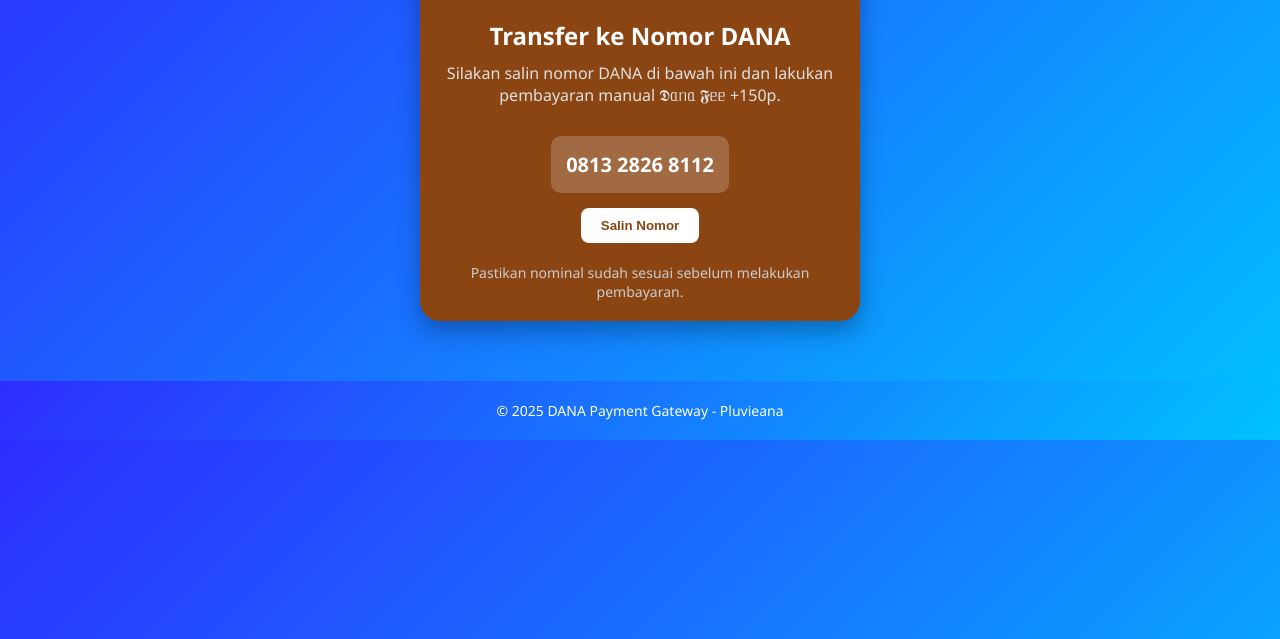
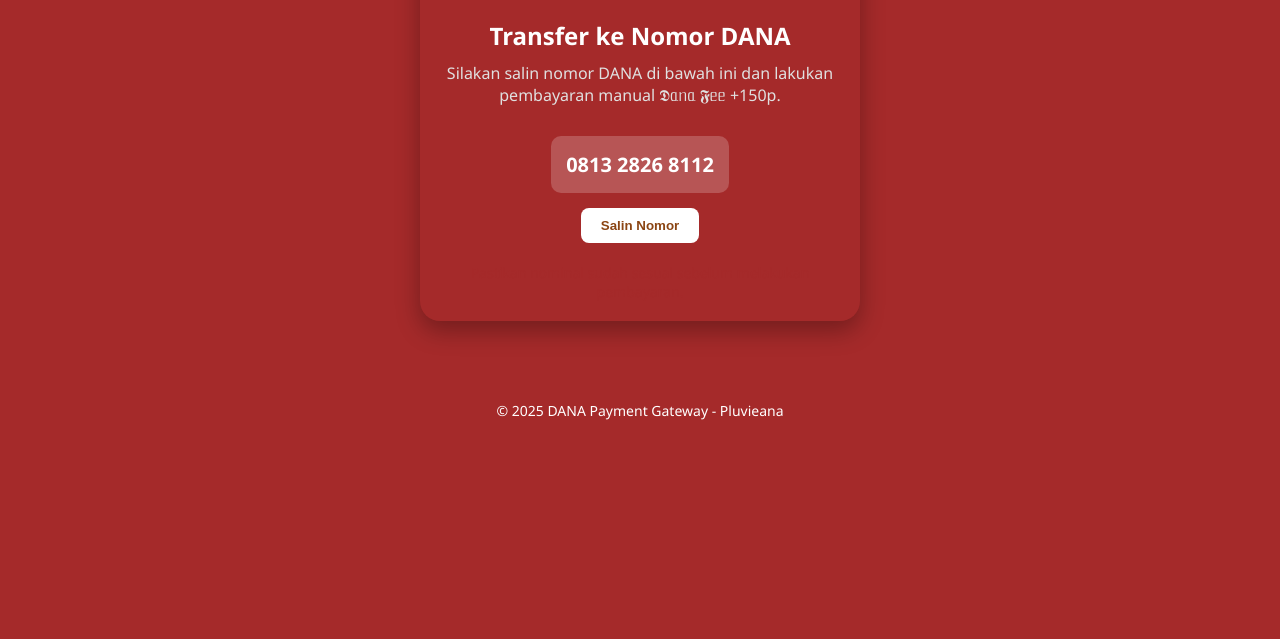
Before and after one commit to aissin03/Zhevanstore, a plain HTML site: page paydana.html in a window 1280 px wide. Shown: the part 161-800 px from the top of the page. Drawn offline with Linux system fonts and the light colour scheme.

Commit message:
Update paydana.html

```diff
--- a/paydana.html
+++ b/paydana.html
@@ -8,7 +8,7 @@
     body {
       margin: 0;
       font-family: 'Segoe UI', sans-serif;
-      background: linear-gradient(135deg, #2D2DFF, #00C2FF);
+      background: linear-gradient(135deg, #A52A2A, #A52A2A);
       color: white;
       overflow-x: hidden;
       animation: fadeIn 1s ease-in-out;
@@ -23,7 +23,7 @@
       max-width: 400px;
       margin: 60px auto;
       padding: 20px;
-      background: rgba(139, 69, 19);
+      background: rgba(165, 42, 42);
       border-radius: 20px;
       backdrop-filter: blur(10px);
       box-shadow: 0 10px 25px rgba(0, 0, 0, 0.3);
@@ -96,14 +96,14 @@
     .note {
       margin-top: 20px;
       font-size: 14px;
-      color: #cccccc;
+      color: #A52A2A;
       animation: fadeInText 1s ease-out 1s forwards;
       opacity: 0;
     }
 
     footer {
-      background: linear-gradient(135deg, #2d2dff, #00c2ff);
-      color: white;
+      background: linear-gradient(135deg, #A52A2A, #A52A2A);
+      color: coklat;
       padding: 20px;
       text-align: center;
       font-size: 14px;
```
